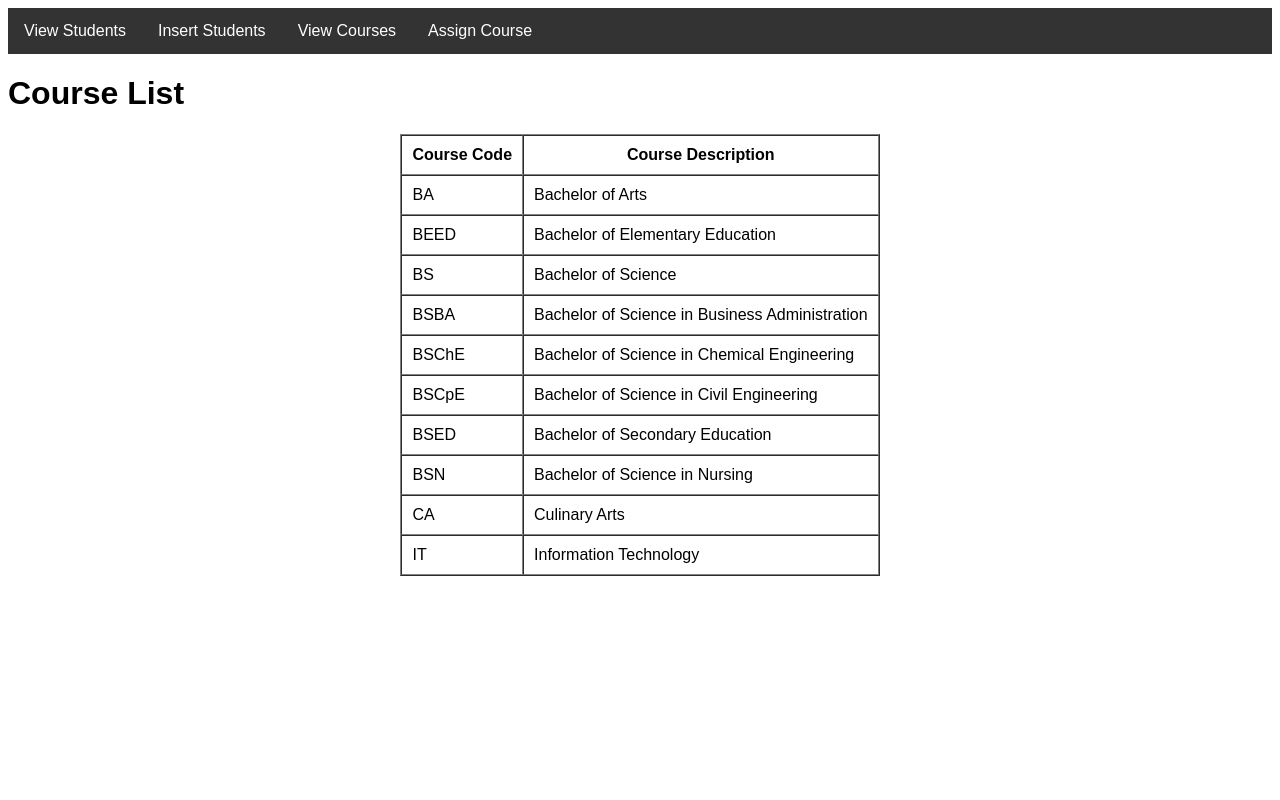
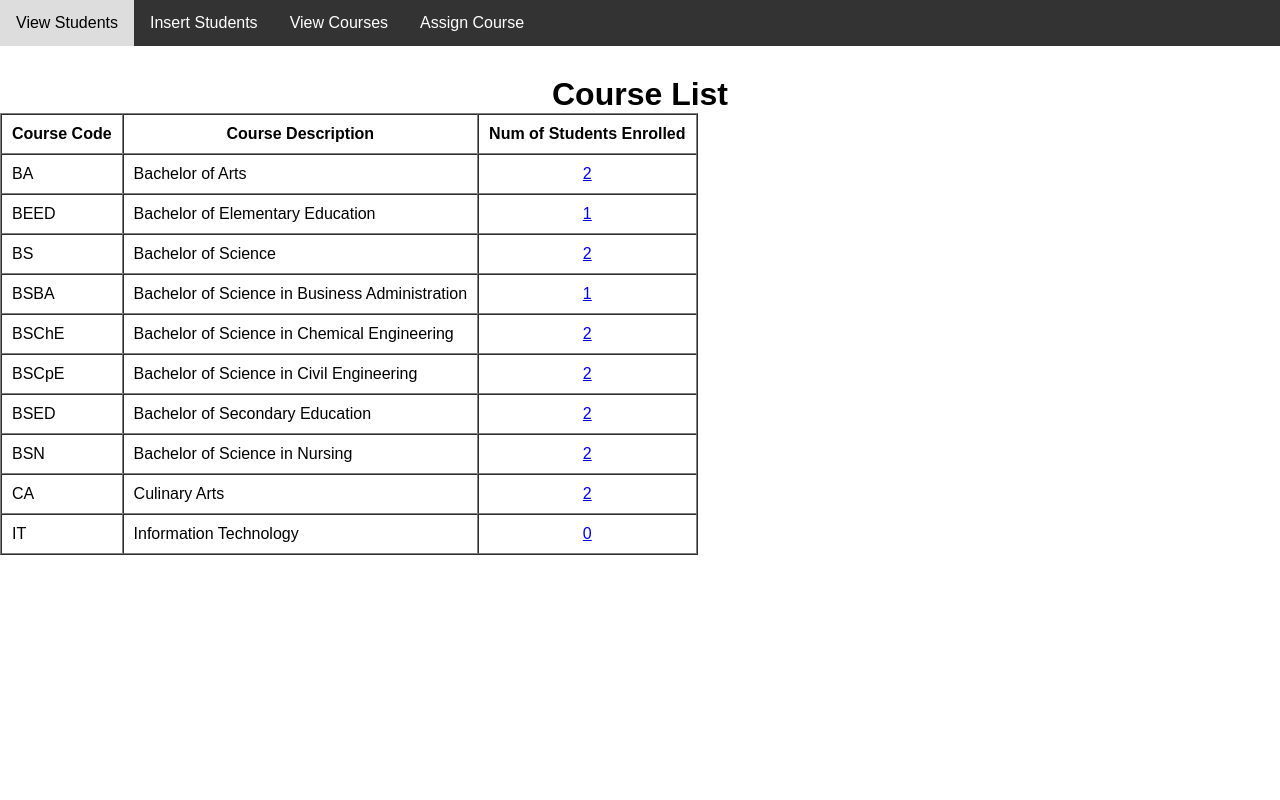
Before and after one commit to ici-github/ss5-demo-2024, a PHP site: page /htdocs/project_IT2/view_courses.php in a window 1280 px wide. Run offline with PHP 8.4, Linux system fonts and the light colour scheme; data comes from the database, SQL or seed files in the repository.

Commit message:
SQL COUNT and some INNER JOINS

```diff
--- a/htdocs/project_IT2/assign_course.php
+++ b/htdocs/project_IT2/assign_course.php
@@ -65,7 +65,7 @@
             $sql = "INSERT INTO students_courses (students_courses_id, lrn, course_code, date_enrolled) VALUES (NULL, '$student', '$course', '$currentdatetime')";
 
             if(mysqli_query($conn, $sql)) {
-                echo "<script> alert('Students has been assigned to a course'); window.location='student_list.php'; </script>";
+                echo "<script> alert('Students has been assigned to a course'); window.location='num_of_student_enrolled.php?course_code={$course}'; </script>";
             }
 
         }
--- a/htdocs/project_IT2/header.php
+++ b/htdocs/project_IT2/header.php
@@ -7,6 +7,8 @@
     <title>Student Enrollment</title>
     <style>
         * {
+            margin: 0;
+            padding: 0;
             font-family: Arial, sans-serif;
         }
 
@@ -58,5 +60,19 @@
         .green {
             background-color: #04AA6D;
         }
+
+        h1 {
+            margin-top: 30px;
+            text-align: center;
+        }
+
+        .center-table {
+            margin-left: auto;
+            margin-right: auto;
+        }
+
+        th, td {
+            padding: 10px;
+        }
     </style>
 </head>
--- a/htdocs/project_IT2/student_list.php
+++ b/htdocs/project_IT2/student_list.php
@@ -40,6 +40,7 @@
     <br>
     <table border="1" align="center" cellspacing="0" cellpadding="10">
         <tr>
+            <th> No. </th>
             <th> LRN </th>
             <th> Student Complete Name </th>
             <th> Birthdate </th>
@@ -55,8 +56,10 @@
         if (!$query) {
             echo "Error: " . $sql . "<br>" . mysqli_error($conn);
         } else {
+            $i = 1;
             while ($result = mysqli_fetch_assoc($query)) {
                 echo "<tr>";
+                echo "<td>$i</td>";
                 echo "<td>" . $result["lrn"] . "</td>";
                 echo "<td>" . $result["lastname"] . ", " . $result['firstname'] . "</td>";
                 //echo "<td> {$result["lastname"]}, {$result["firstname"]} </td>";
@@ -76,6 +79,7 @@
                 echo "<a href='student_list.php?action=delete&lrn={$result['lrn']}' class='button red'>Delete</a>";
                 echo "</td>";
                 echo "</tr>";
+                $i++;
             }
         }
         ?>
--- a/htdocs/project_IT2/view_courses.php
+++ b/htdocs/project_IT2/view_courses.php
@@ -11,6 +11,7 @@
         <tr>
             <th> Course Code </th>
             <th> Course Description </th>
+            <th> Num of Students Enrolled</th>
         </tr>
     <?php
         $sql = "SELECT * FROM courses";
@@ -22,6 +23,11 @@
                 echo "<tr>";
                 echo "<td>" . $result["course_code"] . "</td>";
                 echo "<td>" . $result["description"] . "</td>";
+                echo "<td align='center'>";
+                    $sql = mysqli_query($conn,"SELECT COUNT(*) AS num_of_students_enrolled FROM students_courses WHERE course_code = '{$result['course_code']}'");
+                    $count = mysqli_fetch_assoc($sql);
+                    echo "<a href='num_of_student_enrolled.php?course_code={$result['course_code']}'>{$count['num_of_students_enrolled']}</a>";
+                echo "</td>";
                 echo "</tr>";
             }
         }
```
Also changed, not shown: htdocs/project_IT2/num_of_student_enrolled.php (added, +52 -0 lines).
